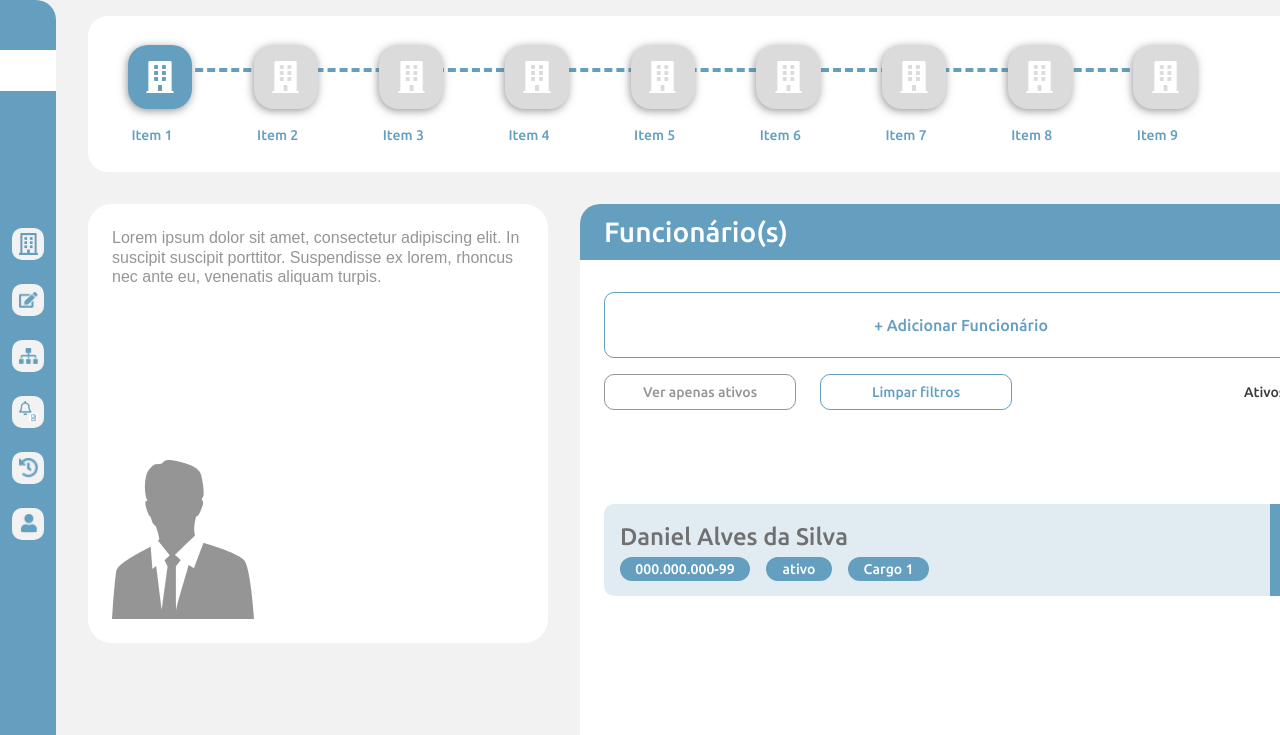
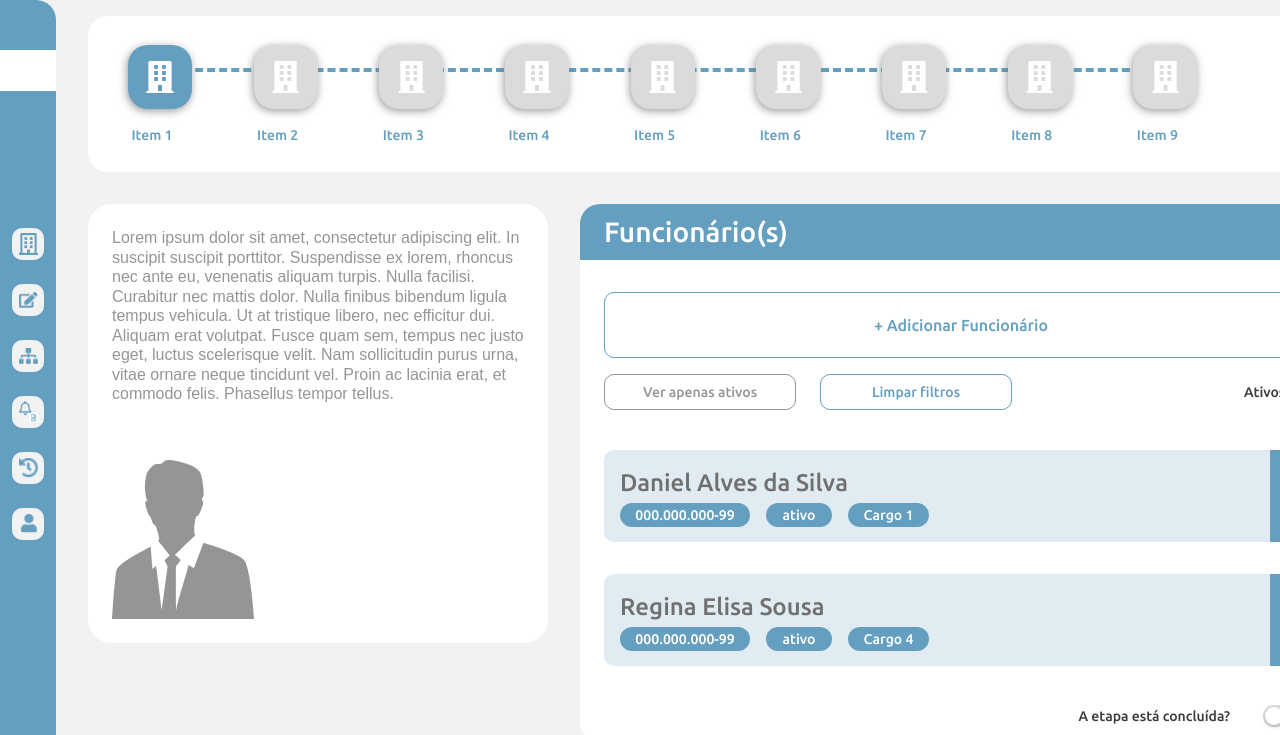
Before and after one commit to EriveltonMGit/Desafio-Front, a Next.js app: page / in a window 1280 px wide. Shown: the top 735 px of the page. Built offline with nearby package versions, Linux system fonts and the light colour scheme.

Commit message:
first: add function filtros

```diff
--- a/src/app/Pages/Home/Home.css
+++ b/src/app/Pages/Home/Home.css
@@ -73,7 +73,7 @@
 /* AQUI FICA A DIV DO FORM  */
 .form_container {
   width:50%;
-  height: 100%;
+  height: 754px;
   border-radius: 20px;
   gap: 16px;
   background-color: #ffffff;
@@ -499,12 +499,10 @@
 }
 
 /* content_img */
-.content_img_footer {
+.content_img_footer_home {
   width: 457px;
-  height: 557px;
-  position: absolute;
-  top: 600px;
-  left: 1460px;
+  height: 941px;
+ margin-left: 1450px;
   display: flex;
   justify-content: flex-end;
   align-items: flex-end;
@@ -1957,7 +1955,7 @@
 /* HOME */
 .container_home {
   width: 1366px;
-  height: 1062px;
+  height: 846px;
   top: 100px;
   left: 100px;
   display: flex;
@@ -1970,7 +1968,7 @@
 /* CONTAINER SECTION FORM */
 .container_sections {
   width: 1254px;
-  height: 942px;
+  height: 726px;
   position: absolute;
   top: 24px;
   left: 88px;
@@ -1991,6 +1989,7 @@
   display: flex;
   align-items: flex-start;
   justify-content: space-around;
+
 }
 /* AQUI FICA A DIV DO PERFIL DO FUNCIONÁRIO */
 .perfil {
@@ -2024,14 +2023,16 @@
 /* AQUI FICA A DIV DO FORM  */
 .form_container {
   width: 762px;
-  height: 754px;
+  height: 538px;
   border-radius: 20px;
   gap: 16px;
   background-color: #ffffff;
   display: flex;
   align-items: center;
-  justify-content: space-around;
+  justify-content: space-between;
   flex-direction: column;
+  transition: height 0.3s ease-in-out;
+
 }
 
 /* AQUI FICA O FORM -INPUTS */
@@ -2071,6 +2072,7 @@
   align-items: center;
   justify-content: center;
   flex-direction: column;
+
 }
 
 /* add_funcionario */
@@ -2186,7 +2188,7 @@
 /* AQUI FICA A LISTA DE FUNCINÁRIOS  */
 .container_items_list {
   width: 762px;
-  height: 448px;
+  height: 232px;
   border-radius: 20px;
   top: 16px;
   right: 24px;
@@ -2197,8 +2199,8 @@
   align-items: center;
   justify-content: space-around;
   flex-direction: column;
-
   overflow: auto;
+
 }
 .lista_item {
   background-color: #649fbf33;
@@ -2428,12 +2430,12 @@
 }
 
 /* content_img */
-.content_img_footer {
+.content_img_footer_home{
   width: 457px;
-  height: 557px;
-  position: absolute;
+  height: 941px;
+
   top: 500px;
-  left: 897px;
+ margin-left: 897px;
   display: flex;
   justify-content: flex-end;
   align-items: flex-end;
--- a/src/app/Pages/Home/page.tsx
+++ b/src/app/Pages/Home/page.tsx
@@ -43,7 +43,7 @@ function Home() {
     },
   ];
 
-    // DEFINE OS FUNCIONÁRIOS INICIAIS FILTRADOS APENAS COMO ATIVOS
+  // DEFINE OS FUNCIONÁRIOS INICIAIS FILTRADOS APENAS COMO ATIVOS
   const [filteredFuncionarios, setFilteredFuncionarios] = useState(
     itemsFuncionarios.filter((funcionario) => funcionario.estado === "ativo")
   );
@@ -52,26 +52,48 @@ function Home() {
     if (e) e.preventDefault();
     setCrudVisible(crudVisible === id ? null : id);
   };
-// ALTERA O ESTADO DA CHAVE "ISCOMPLETED" QUANDO O SWITCH É MODIFICADO
+  // ALTERA O ESTADO DA CHAVE "ISCOMPLETED" QUANDO O SWITCH É MODIFICADO
   const handleSwitchChange = (checked: boolean) => {
     setIsCompleted(checked);
   };
   // FILTRA E EXIBE APENAS OS FUNCIONÁRIOS ATIVOS
   const verAtivos = (e: React.MouseEvent<HTMLButtonElement>) => {
     e.preventDefault();
-    const ativos = itemsFuncionarios.filter((funcionario) => funcionario.estado === "ativo");
+    const ativos = itemsFuncionarios.filter(
+      (funcionario) => funcionario.estado === "ativo"
+    );
     setFilteredFuncionarios(ativos);
+
+
+
   };
-// LIMPA OS FILTROS E EXIBE TODOS OS FUNCIONÁRIOS
+  // LIMPA OS FILTROS E EXIBE TODOS OS FUNCIONÁRIOS
   const limparFiltros = (e: React.MouseEvent<HTMLButtonElement>) => {
     e.preventDefault();
     setFilteredFuncionarios(itemsFuncionarios);
+    const contaienr_list = document.getElementById(`contaienr_list`);
+      const secttion_form = document.getElementById(`form_container`);
+
+    if (secttion_form?.style.height) {
+      if (secttion_form.style.height === "538px") {
+        secttion_form.style.height = "auto";
+      } else {
+        secttion_form.style.height = "354px";
+      }
+    }
+    if (contaienr_list?.style.height) {
+      if (contaienr_list.style.height === "232px") {
+        contaienr_list.style.height = "448px";
+      } else {
+        contaienr_list.style.height = "232px";
+      }
+    }
   };
 
   return (
     <>
-      <main className="container_home">
-        <div className="content_img_footer">
+      <main className="container_home" id="form_container">
+        <div className="content_img_footer_home">
           <img
             src="/imagens/imagem_bk/Elementos de fundo.svg"
             alt="Elemento de fundo"
@@ -83,12 +105,18 @@ function Home() {
 
         <section className="container_sections">
           <ItemsStatus />
-          <section className="section_form">
+          <section className="section_form" >
             <div className="perfil">
               <p>
                 Lorem ipsum dolor sit amet, consectetur adipiscing elit. In
                 suscipit suscipit porttitor. Suspendisse ex lorem, rhoncus nec
-                ante eu, venenatis aliquam turpis.
+                ante eu, venenatis aliquam turpis. Nulla facilisi. Curabitur nec
+                mattis dolor. Nulla finibus bibendum ligula tempus vehicula. Ut
+                at tristique libero, nec efficitur dui. Aliquam erat volutpat.
+                Fusce quam sem, tempus nec justo eget, luctus scelerisque velit.
+                Nam sollicitudin purus urna, vitae ornare neque tincidunt vel.
+                Proin ac lacinia erat, et commodo felis. Phasellus tempor
+                tellus.
               </p>
               <img
                 src="/perfil-user.webp"
@@ -115,16 +143,22 @@ function Home() {
                     </button>
                   </div>
                   <p className="ativos">
-                    Ativos {filteredFuncionarios.filter((f) => f.estado === "ativo").length}/
-                    {itemsFuncionarios.length}
+                    Ativos{" "}
+                    {
+                      filteredFuncionarios.filter((f) => f.estado === "ativo")
+                        .length
+                    }
+                    /{itemsFuncionarios.length}
                   </p>
                 </main>
               </section>
-              <main className="container_items_list">
+              <main className="container_items_list" id="contaienr_list">
                 {filteredFuncionarios.map((item) => (
                   <div
                     key={item.id}
-                    className={`lista_item ${item.estado === "inativo" ? "inativo" : ""}`}
+                    className={`lista_item ${
+                      item.estado === "inativo" ? "inativo" : ""
+                    }`}
                   >
                     <div className="area_content_funcionarios">
                       <h2 className="nome-fun">{item.nome}</h2>
```
